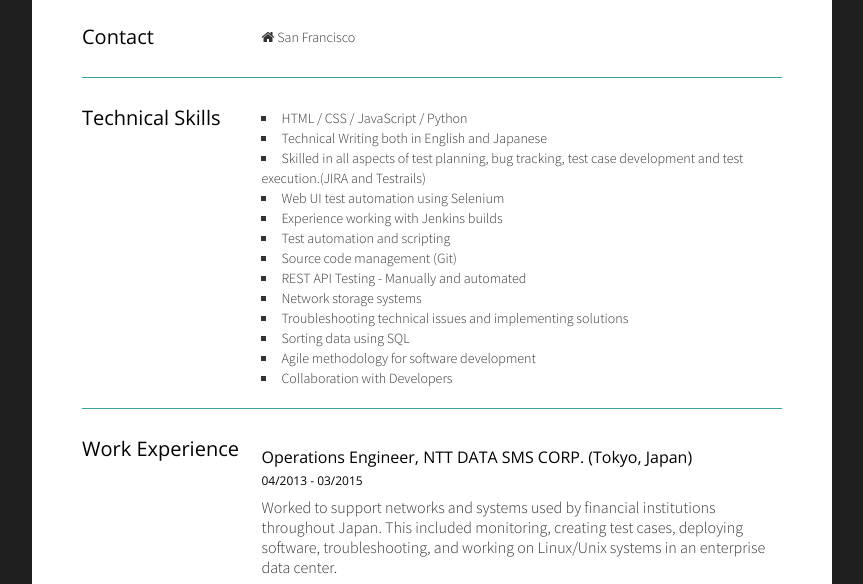
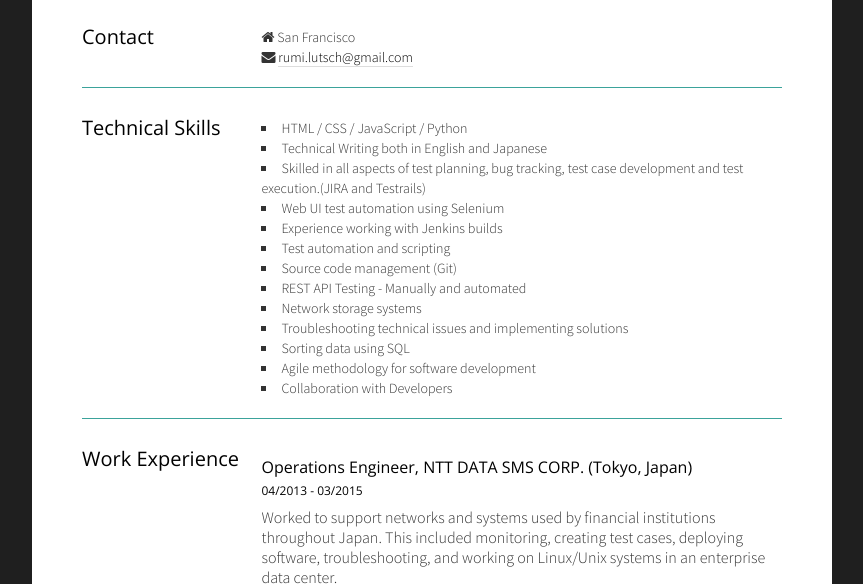
Before and after one commit to rumilutsch/rumilutsch.github.io, a plain HTML site: page index.html in a window 1280 px wide. Shown: the part 252-836 px from the top of the page, without its empty margins (208-1071 px from the left). Drawn offline with nearby package versions, Linux system fonts and the light colour scheme.

Commit message:
Update index.html

```diff
--- a/index.html
+++ b/index.html
@@ -57,10 +57,10 @@
 					<ul class='contact'>
 						<li><i class="fa fa-home"></i>
                             San Francisco</li>
-                        <!--<li><i class="fa fa-envelope"></i>
+                        <li><i class="fa fa-envelope"></i>
                             <a href='mailto:rumi.lutsch@gmail.com'>
                                 rumi.lutsch@gmail.com</a></li>
-			   <li><i class="fa fa-phone"></i>
+			   <!--<li><i class="fa fa-phone"></i>
                             <a href='tel:415-992-2424'>
                                 +1 (415)992-2424</a></li>-->
 					</ul>
```
